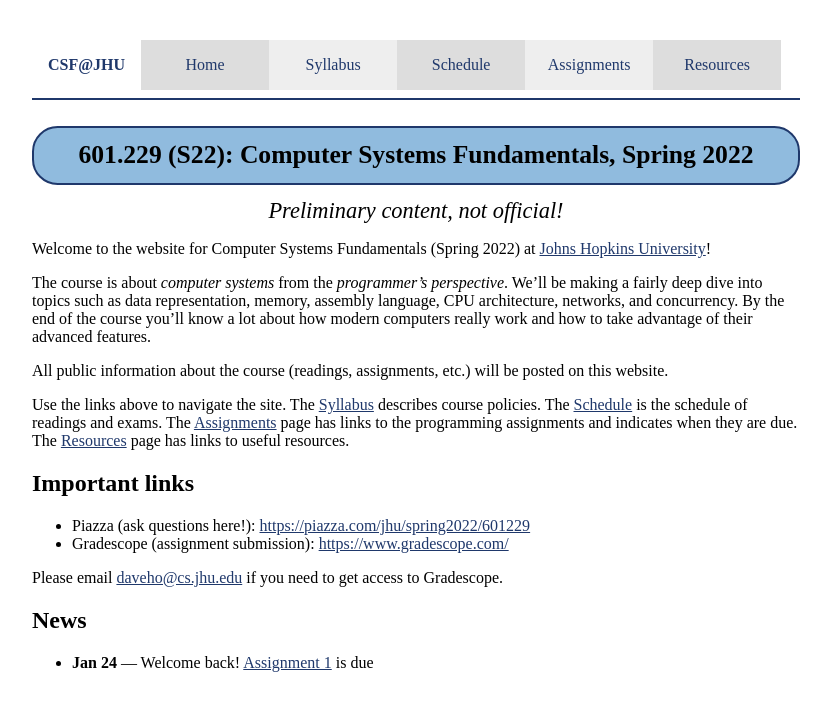
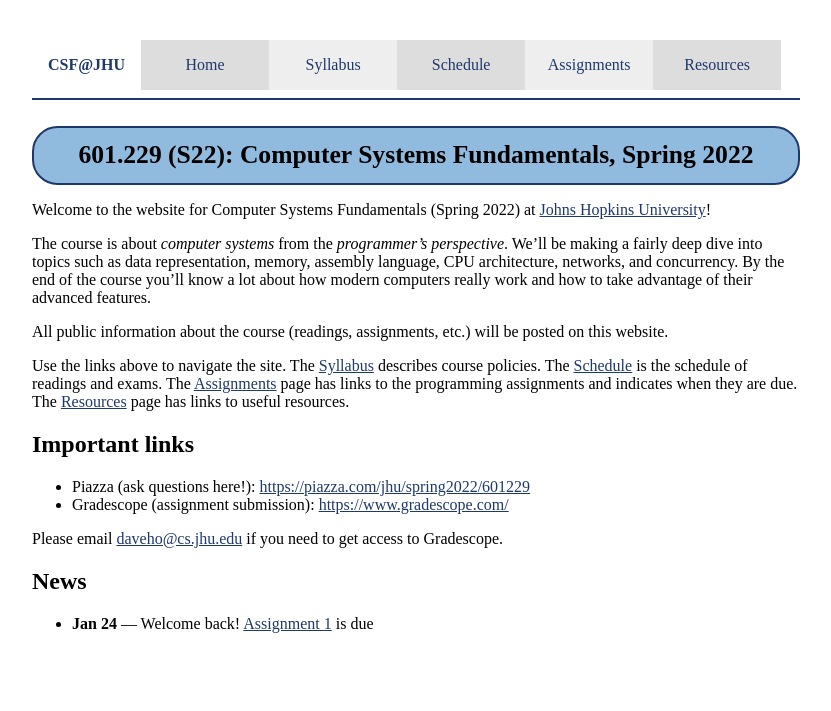
Before and after one commit to jhucsf/spring2022, a Jekyll site: the page built from index.md, in a window 1280 px wide. Shown: the top 711 px of the page, without its empty margins (224-1055 px from the left). Built offline with Jekyll 4.4.1, drawn with Linux system fonts in a browser that asks for light colours.

Commit message:
make official

```diff
--- a/_layouts/default.html
+++ b/_layouts/default.html
@@ -26,10 +26,6 @@
 
     <div id="pageTitle">{{site.coursename}}: {{page.title}}</div>
 
-    <div style="text-align: center; font-style: italic; font-size: 140%;">
-      <span>Preliminary content, not official!</span>
-    </div>
-
     {{content}}
 
     <div id="footer"></div>
```
Lines whose indentation alone changed are shown as unchanged.
